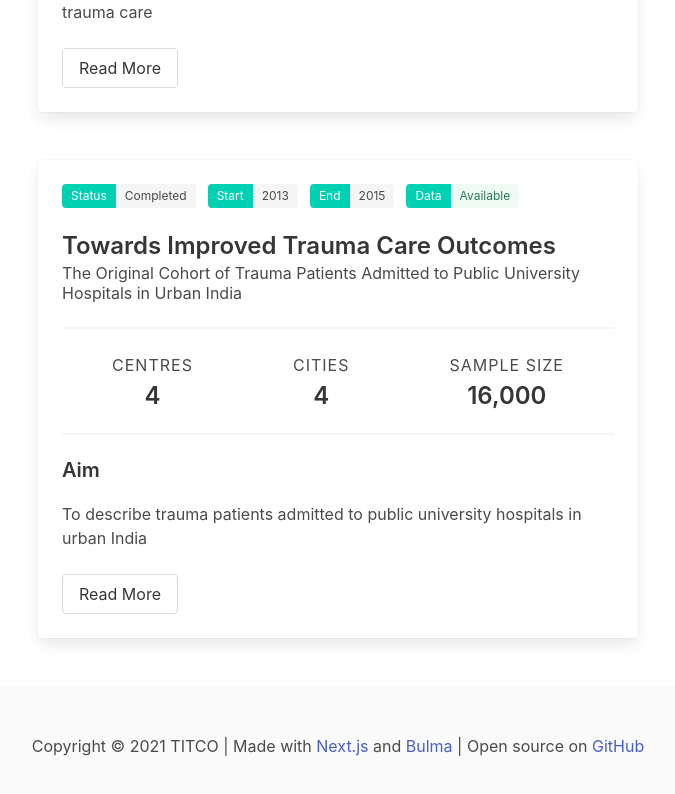
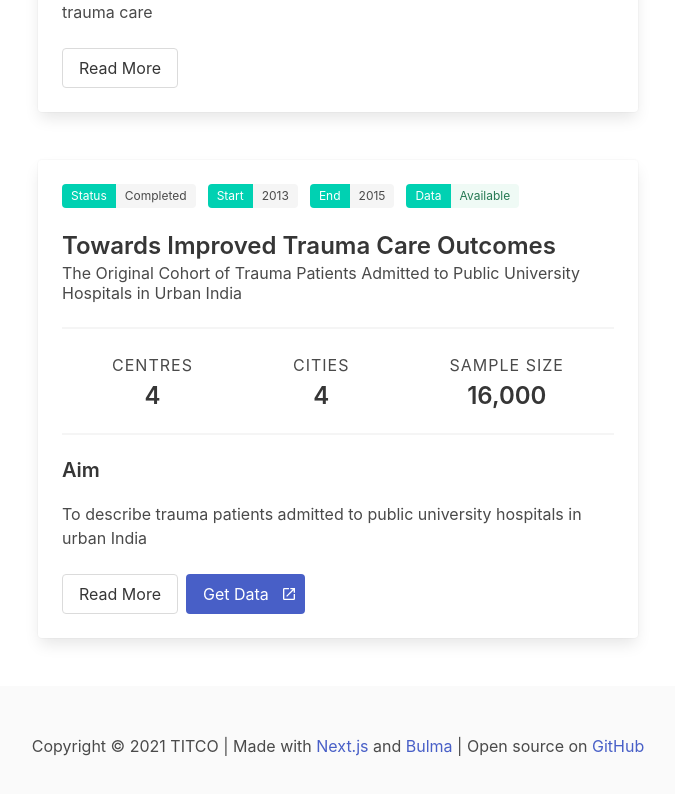
Before and after one commit to martingerdin/titco.org, a Next.js app: page /projects in a window 1280 px wide. Shown: the part 1226-2020 px from the top of the page, without its empty margins (302-977 px from the left). Built offline with nearby package versions, Linux system fonts and the light colour scheme.

Commit message:
Refactor LinkButton to own component

```diff
--- /dev/null
+++ b/components/LinkButton.tsx
@@ -0,0 +1,21 @@
+import Link from "next/link";
+import Icon from "@mdi/react";
+import { mdiOpenInNew } from "@mdi/js";
+
+interface LinkButtonInterface {
+  href: string;
+  text: string;
+}
+
+export function LinkButton({ href, text }: LinkButtonInterface) {
+  return (
+    <Link href={href} passHref>
+      <a className="button is-link">
+        <span>{text}</span>
+        <span className="icon is-small pl-2">
+          <Icon path={mdiOpenInNew} />
+        </span>
+      </a>
+    </Link>
+  );
+}
--- a/pages/projects.tsx
+++ b/pages/projects.tsx
@@ -4,6 +4,7 @@ import fs from "fs";
 import matter from "gray-matter";
 import Layout from "../components/Layout";
 import { ProjectSummary } from "../components/ProjectSummary";
+import { LinkButton } from "../components/LinkButton";
 
 export interface projectsPageProps {
   projectsData: ProjectData[];
@@ -59,7 +60,7 @@ export default function ProjectsPage({ projectsData }: projectsPageProps) {
             })
             .sort((a, b) => b.content.start - a.content.start)
             .map((project: ProjectData, key: number) => {
-              const { aim } = project.content;
+              const { aim, dataset } = project.content;
               const projectPage = project.file.replace(".md", "");
               return (
                 <div className="block mx-5 my-5" key={key}>
@@ -73,9 +74,14 @@ export default function ProjectsPage({ projectsData }: projectsPageProps) {
                         <p className="title is-5">Aim</p>
                         <p>{aim}</p>
                       </div>
-                      <Link href={`/projects/${projectPage}`}>
-                        <a className="button">Read More</a>
-                      </Link>
+                      <div className="buttons">
+                        <Link href={`/projects/${projectPage}`}>
+                          <a className="button">Read More</a>
+                        </Link>
+                        {typeof dataset !== "undefined" && (
+                          <LinkButton href={dataset} text="Get Data" />
+                        )}
+                      </div>
                     </div>
                   </article>
                 </div>
```
Also changed, not shown: pages/data.tsx (+2 -10 lines), pages/projects/[id].tsx (+11 -10 lines).
